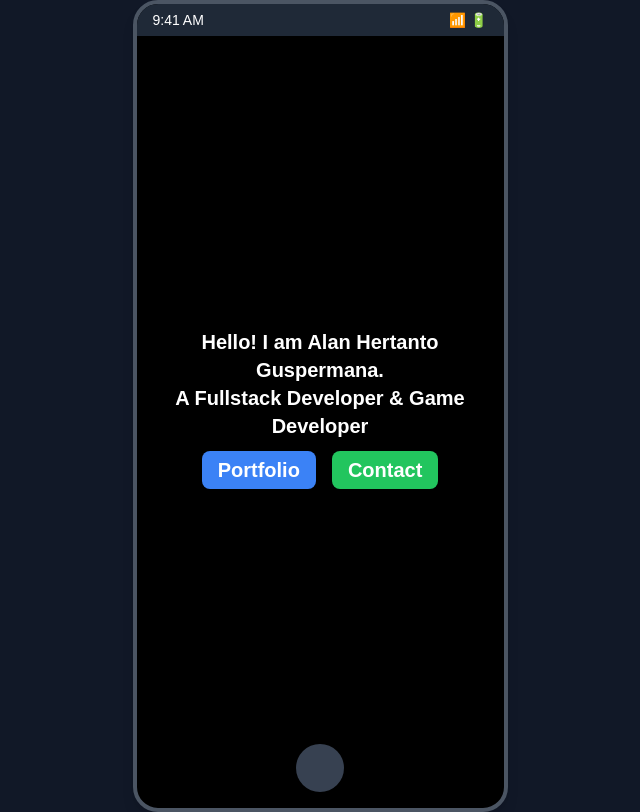
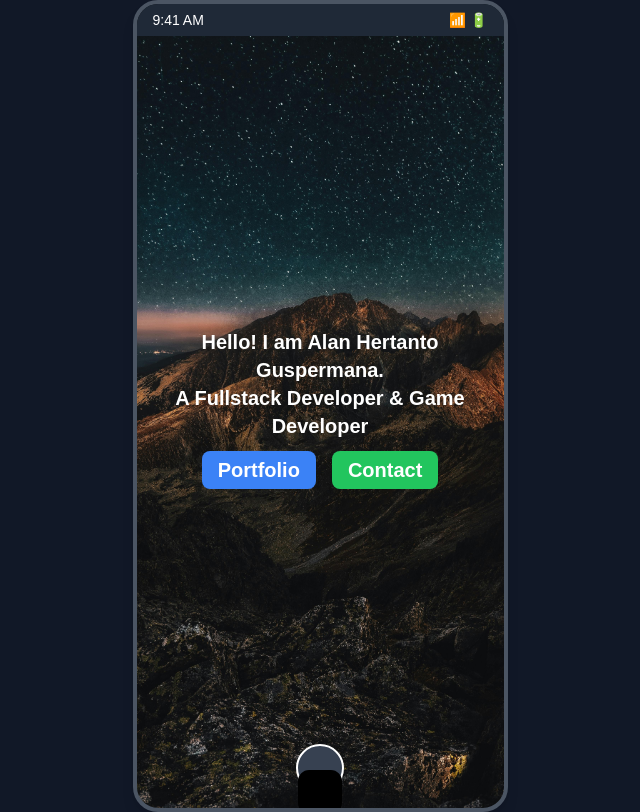
Before and after one commit to alanhertanto/alanhertanto-site, a Next.js app: page / in a window 1280 px wide. Shown: the whole page, without its empty margins (320-960 px from the left). Built offline with nearby package versions, Linux system fonts and the light colour scheme.

Commit message:
feat(ui): add button for home screen navigation

```diff
--- a/app/components/HomeButton.js
+++ b/app/components/HomeButton.js
@@ -6,8 +6,8 @@ export default function HomeButton() {
 
   return (
     <button
-      className="absolute bottom-4 left-1/2 transform -translate-x-1/2 w-12 h-12 bg-gray-700 rounded-full"
+      className="absolute bottom-4 left-1/2 transform -translate-x-1/2 w-12 h-12 bg-gray-700 border-2 border-solid border-white rounded-full"
       onClick={() => router.push("/")}
-    ></button>
+    > <span class="homeScreenButton"><img src="./black-rounded.svg"></img></span></button>
   );
 }
--- a/app/components/PhoneFrame.js
+++ b/app/components/PhoneFrame.js
@@ -3,7 +3,7 @@ import HomeButton from "./HomeButton";
 export default function PhoneFrame({ children }) {
     return (
         <div className="flex justify-center items-center min-h-screen bg-gray-900">
-            <div className="relative w-[375px] h-[812px] bg-black rounded-[25px] shadow-lg overflow-hidden border-4 border-gray-600">
+            <div className="relative w-[375px] h-[812px] wallpaper1 rounded-[25px] shadow-lg overflow-hidden border-4 border-gray-600">
                 {children}
                 <HomeButton />
             </div>
--- a/app/globals.css
+++ b/app/globals.css
@@ -27,8 +27,13 @@ h1{
 }
 
 .wallpaper1{
-  background-image: url('/public/home.jpg');
+  background-image: url('/home.jpg');
   background-size: cover;
   background-position: center;
   background-repeat: no-repeat;
 }
+
+.homeScreenButton{
+  padding: 2px 2px 2px 2px;
+
+}
```
Also changed, not shown: public/black-rounded.svg (added).
